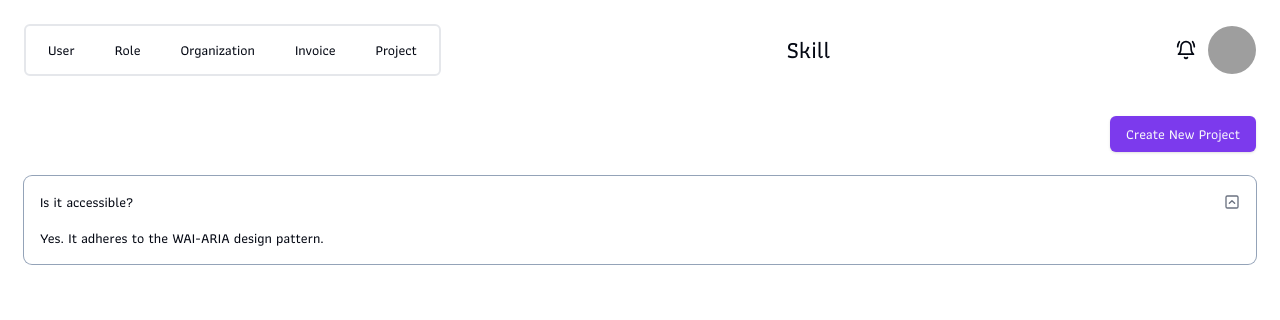
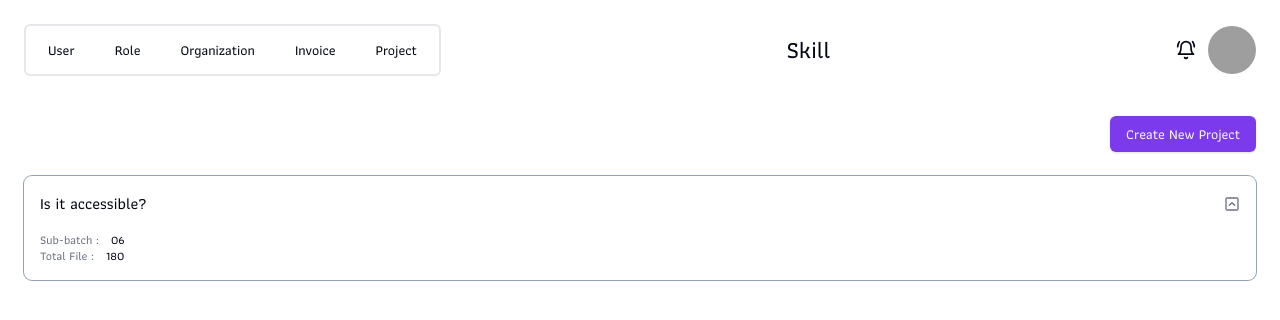
Before and after one commit to zubayerhimel/SCP, a Next.js app: page /dashboard/projects/project-name in a window 1280 px wide. Both pictures are taken after a click on the button "Is it accessible?". Shown: the top 320 px of the page. Built offline with nearby package versions, Linux system fonts and the light colour scheme; grey boxes are pictures that could not be loaded.

Commit message:
style: set batch accordion to different file

```diff
--- a/app/dashboard/projects/[slug]/page.tsx
+++ b/app/dashboard/projects/[slug]/page.tsx
@@ -1,4 +1,4 @@
-import { Accordion, AccordionContent, AccordionItem, AccordionTrigger } from '@/components/ui/accordion';
+import BatchAccordion from '@/components/ui/batch-accordion';
 import { Button } from '@/components/ui/button';
 import PageWrapper from '@/components/ui/page-wrapper';
 
@@ -9,12 +9,7 @@ const ProjectDetails = ({ params }: { params: { slug: string } }) => {
         <Button>Create New Project</Button>
       </div>
       <div className='grid grid-cols-1'>
-        <Accordion type='single' collapsible>
-          <AccordionItem value='item-1'>
-            <AccordionTrigger>Is it accessible?</AccordionTrigger>
-            <AccordionContent>Yes. It adheres to the WAI-ARIA design pattern.</AccordionContent>
-          </AccordionItem>
-        </Accordion>
+        <BatchAccordion />
       </div>
     </PageWrapper>
   );
--- a/components/ui/accordion.tsx
+++ b/components/ui/accordion.tsx
@@ -18,7 +18,7 @@ const AccordionTrigger = React.forwardRef<React.ElementRef<typeof AccordionPrimi
     <AccordionPrimitive.Header className='flex'>
       <AccordionPrimitive.Trigger
         ref={ref}
-        className={cn('flex flex-1 items-center justify-between py-4 text-sm font-medium transition-all hover:underline [&[data-state=open]>svg]:rotate-180', className)}
+        className={cn('flex flex-1 items-center justify-between py-4 text-base font-medium transition-all hover:underline [&[data-state=open]>svg]:rotate-180', className)}
         {...props}>
         {children}
         <ChevronDownSquare className='w-4 h-4 transition-transform duration-200 shrink-0 text-muted-foreground' />
--- /dev/null
+++ b/components/ui/batch-accordion.tsx
@@ -0,0 +1,27 @@
+import { Accordion, AccordionContent, AccordionItem, AccordionTrigger } from '@/components/ui/accordion';
+
+const BatchAccordion = () => {
+  return (
+    <Accordion type='single' collapsible>
+      <AccordionItem value='item-1'>
+        <AccordionTrigger>Is it accessible?</AccordionTrigger>
+        <AccordionContent>
+          <div className='grid grid-cols-1 md:grid-cols-2 lg:grid-cols-4'>
+            <div className='flex flex-col'>
+              <div className='flex gap-3'>
+                <span className='text-xs text-gray-500'>Sub-batch :</span>
+                <span className='text-xs'>06</span>
+              </div>
+              <div className='flex gap-3'>
+                <span className='text-xs text-gray-500'>Total File :</span>
+                <span className='text-xs'>180</span>
+              </div>
+            </div>
+          </div>
+        </AccordionContent>
+      </AccordionItem>
+    </Accordion>
+  );
+};
+
+export default BatchAccordion;
--- a/components/ui/project-card.tsx
+++ b/components/ui/project-card.tsx
@@ -1,3 +1,4 @@
+import Link from 'next/link';
 import { Avatar, AvatarFallback } from './avatar';
 import { Badge } from './badge';
 import { Button } from './button';
@@ -38,9 +39,11 @@ const ProjectCard = () => {
               <span>batch</span>
             </div>
           </div>
-          <Button variant='secondary' className='mt-2 font-semibold bg-primary/10 text-primary hover:bg-primary/10'>
-            View Details
-          </Button>
+          <Link href='/dashboard/projects/project-name'>
+            <Button variant='secondary' className='mt-2 font-semibold bg-primary/10 text-primary hover:bg-primary/10'>
+              View Details
+            </Button>
+          </Link>
         </div>
       </div>
     </Card>
```
